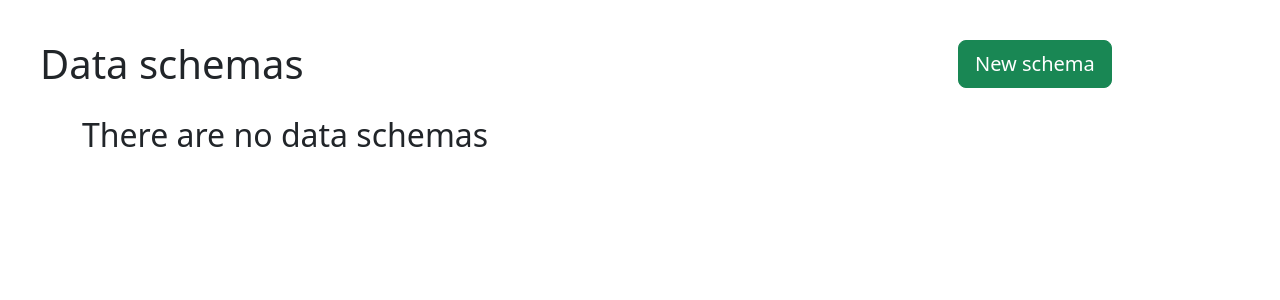
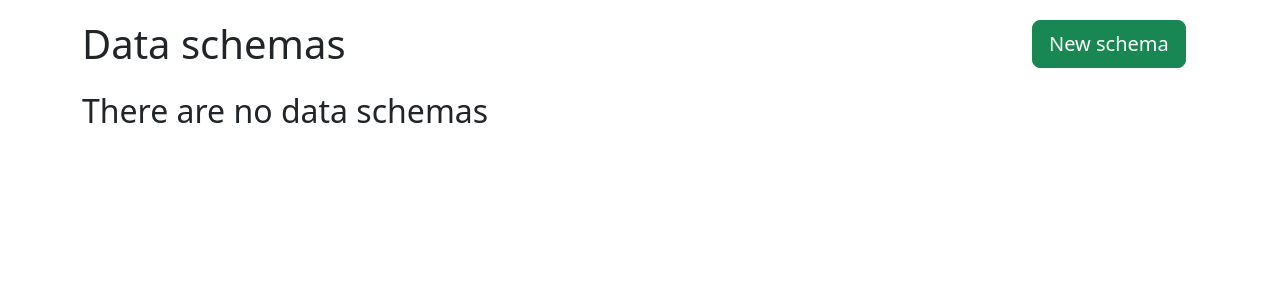
Before and after one commit to diana-shyrokikh/csv-files-generator, a Django app: page /schemas/ in a window 1280 px wide. Shown: the part 56-356 px from the top of the page. Run offline with Django 4.2, Linux system fonts and the light colour scheme; the visitor is signed in with stand-in values (Sample User, id 1); data that the repository does not hold is empty; parts of the project's set-up code (start-up, migrations or seed data) failed here and were passed over; some libraries are stand-ins or nearby versions.

Commit message:
:lipstick: Updated style for data_schema_list.html

```diff
--- a/csv_generator/templates/data_schema_list.html
+++ b/csv_generator/templates/data_schema_list.html
@@ -6,13 +6,13 @@
 
 {% block content %}
   <div>
-    <div class="container-fluid" style="padding: 20px">
+    <div class="container mb-3">
       <div class="row">
-        <div class="col-sm-9">
+        <div class="col-sm-10">
            <h1>Data schemas</h1>
         </div>
 
-        <div class="col-sm-3">
+        <div class="col-sm-2">
           <a
               type="button"
               class="btn btn-success btn-lg"
@@ -53,14 +53,14 @@
                   <td class="text-center">
                      <a
                          class="link-primary"
-                         style="padding: 5px"
+                         style="padding: 5px; text-decoration: none;"
                          href="{% url 'csv_generator:schema-update'  pk=data_schema.id%}"
                      >
                        Edit
                      </a>
                      <a
                          class="link-danger"
-                         style="padding: 5px"
+                         style="padding: 5px; text-decoration: none;"
                          href="{% url 'csv_generator:schema-delete'  pk=data_schema.id%}"
                      >
                        Delete
```
